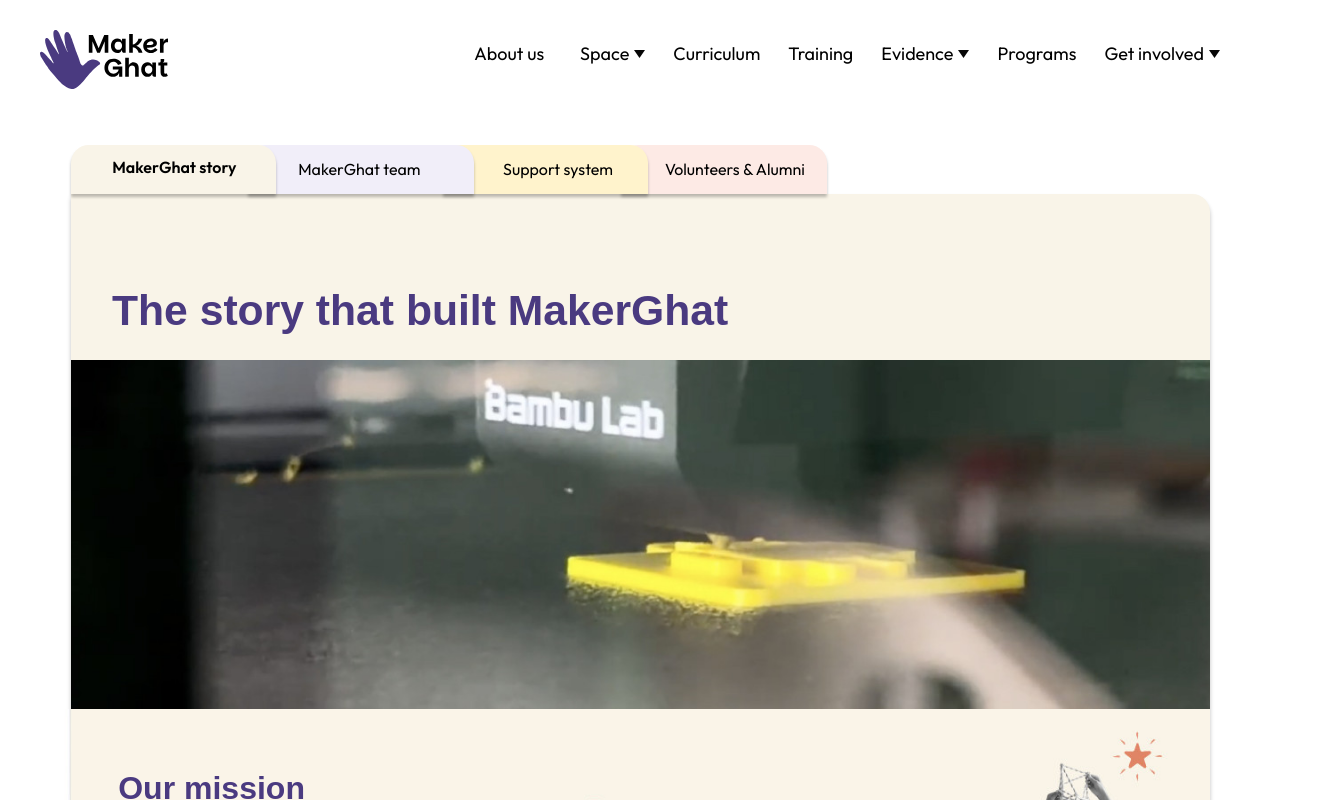
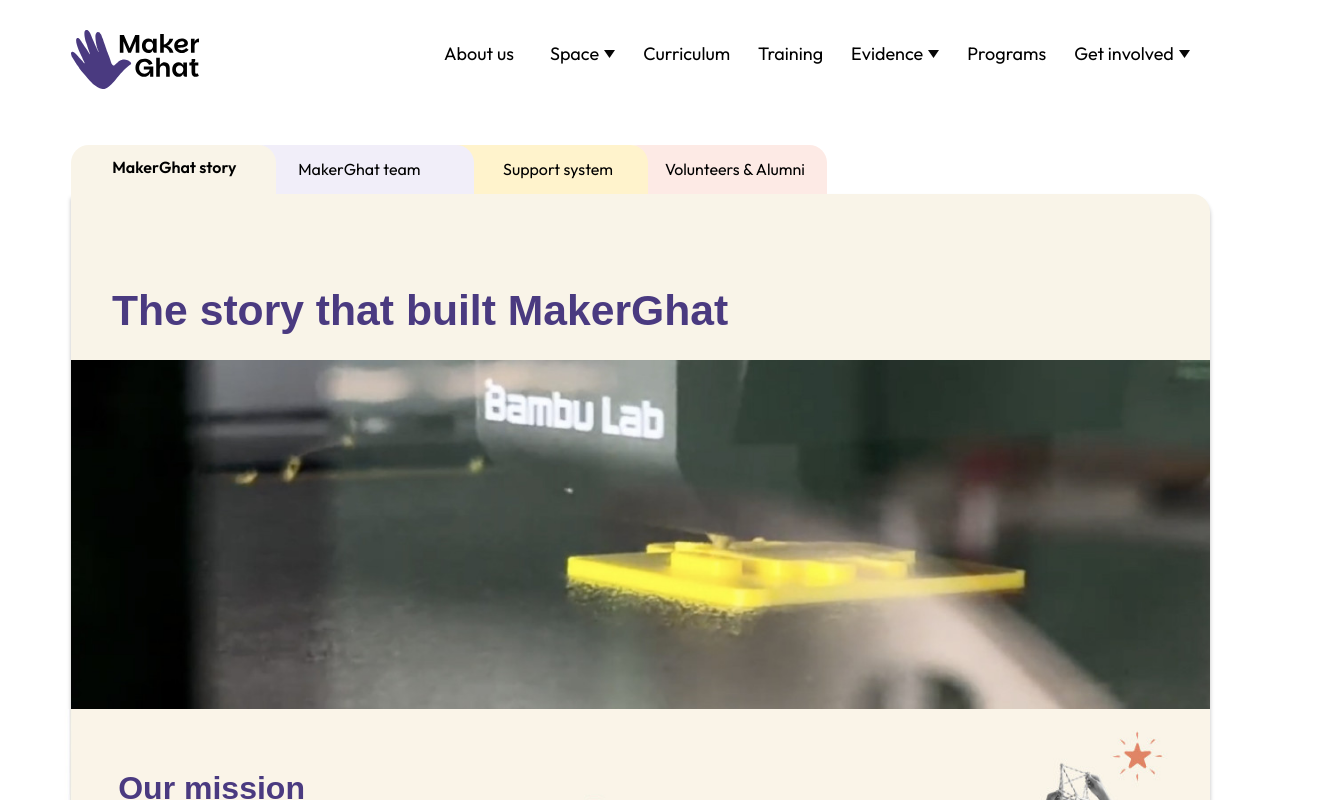
Before and after one commit to JakeOJeff/maker-ghat, a Next.js app: page / in a window 1280 px wide. Shown: the top 800 px of the page, 1322 px wide, since content can reach past the window. Built offline with nearby package versions, Linux system fonts and the light colour scheme; a web font is replaced by a local one.

Commit message:
Fixed Story tab header shadow overflow

```diff
--- a/app/components/site-header.css
+++ b/app/components/site-header.css
@@ -2,11 +2,20 @@
    Block: site-header   (Figma 1:374 "Frame 269", 1440 x 109.459)
    ============================================================= */
 
+/* The header shares the story canvas' design-pixel unit so that the
+   logo and the nav line up with the edges of the body panel
+   (Figma x 80 and x 1361) instead of sitting against the viewport. */
 .site-header {
+  --u: min(1px, 100cqw / 1440);
+
   display: flex;
   align-items: flex-start;
   justify-content: space-between;
-  padding: var(--space-30) var(--space-40) var(--space-20);
+  max-width: calc(1440 * var(--u));
+  margin-inline: auto;
+  /* Vertical padding stays unscaled so the header keeps the
+     109.459px height the story stage offsets against. */
+  padding: var(--space-30) calc(79 * var(--u)) var(--space-20) calc(80 * var(--u));
   background-color: var(--color-white);
 }
 
--- a/app/components/story-canvas.css
+++ b/app/components/story-canvas.css
@@ -67,7 +67,6 @@
   padding-block: calc(14 * var(--u));
   border-top-left-radius: calc(20 * var(--u));
   border-top-right-radius: calc(20 * var(--u));
-  filter: drop-shadow(0 calc(4 * var(--u)) calc(2 * var(--u)) rgba(0, 0, 0, 0.25));
   color: var(--color-black);
   font-size: calc(18 * var(--u));
   line-height: calc(28 * var(--u));
--- a/app/styles/base.css
+++ b/app/styles/base.css
@@ -13,6 +13,9 @@
 }
 
 body {
+  /* Size container so the header can share the story canvas' --u unit
+     and line its margins up with the body panel. */
+  container-type: inline-size;
   margin: 0;
   background-color: var(--color-white);
   color: var(--color-primary-700);
```
